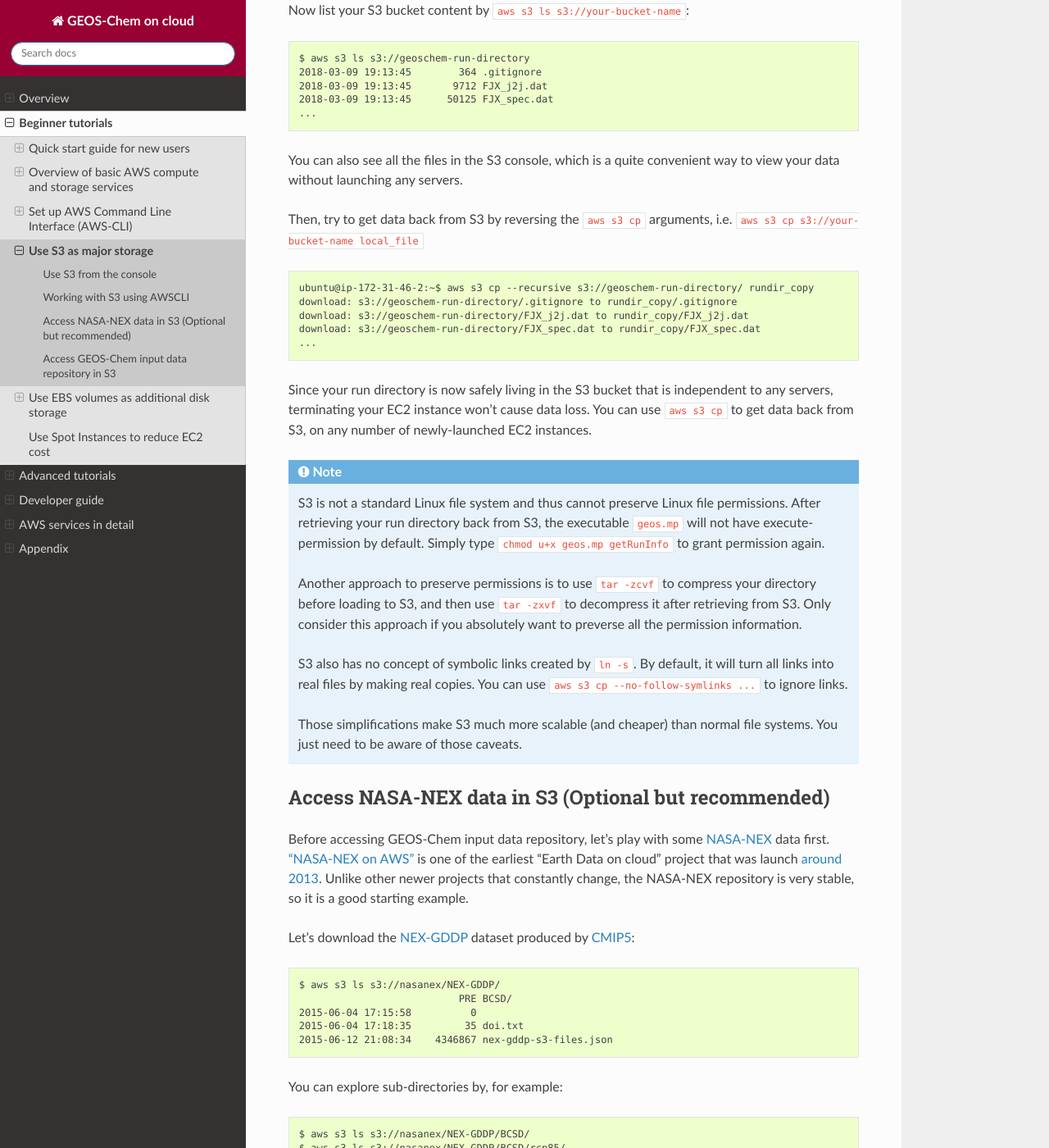
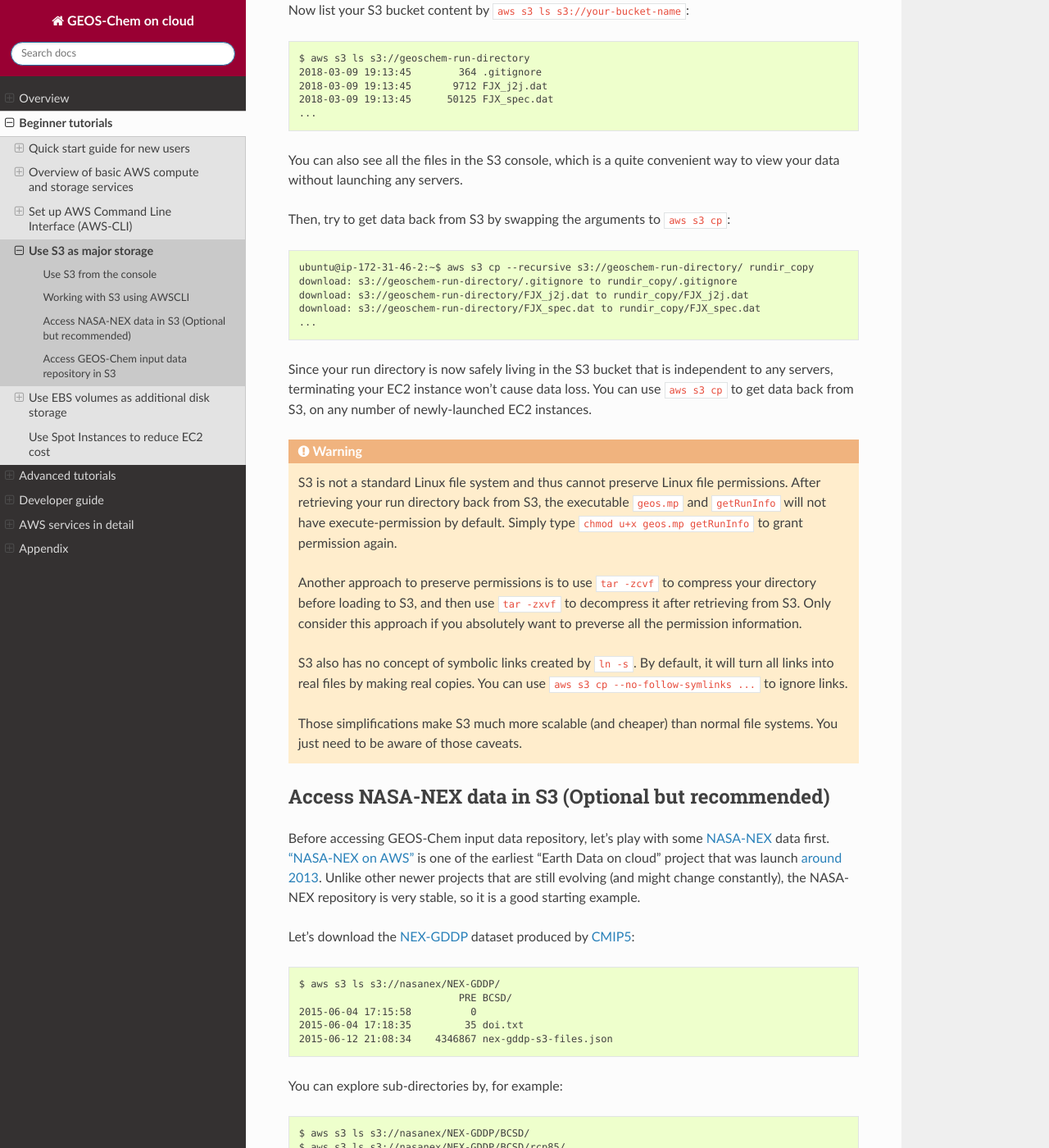
Before and after one commit to geoschem/geos-chem-cloud, a Sphinx documentation site: the page built from doc/source/chapter02_beginner-tutorial/use-s3.rst, in a window 1280 px wide and 1400 px high, scrolled down 1741 px. Shown: the whole window at 82% size. Built offline with Sphinx 7.4.7 and the Read the Docs theme 2.0.0, drawn with Linux system fonts in a browser that asks for light colours; some of the changed text lies outside the part shown.

Commit message:
Minor fix to S3 tutorial

```diff
--- a/doc/source/chapter02_beginner-tutorial/awscli-config.rst
+++ b/doc/source/chapter02_beginner-tutorial/awscli-config.rst
@@ -68,6 +68,8 @@ Then your new key will appear in the console. Here you can only see the "Access
 
 Keep your Key File in a safe place. Now we can answer ``aws configure`` questions.
 
+.. _awscli_configure-label:
+
 Finish AWSCLI configuration
 ---------------------------
 
--- a/doc/source/chapter02_beginner-tutorial/use-s3.rst
+++ b/doc/source/chapter02_beginner-tutorial/use-s3.rst
@@ -20,7 +20,7 @@ The S3 console is convenient for viewing files, but most of time you will use AW
 Working with S3 using AWSCLI
 ----------------------------
 
-On an EC2 instance launched from the GEOSChem tutorial AMI, configure AWSCLI by ``aws configure`` as in the previous chapter and make sure ``aws s3 ls`` can run without error.
+On an EC2 instance launched from the GEOSChem tutorial AMI, configure AWSCLI by ``aws configure`` as in the :ref:`previous chapter <awscli_configure-label>` and make sure ``aws s3 ls`` can run without error.
 
 Now, say you've made some changes to the ``geosfp_4x5_standard/`` run directory, such as tweaking model configurations in ``input.geos`` or running simulations to produce new diagnostics files. You want to keep those changes after you terminate the server, so you can retrieve them when you continue the work next time.
 
@@ -57,7 +57,7 @@ Now list your S3 bucket content by ``aws s3 ls s3://your-bucket-name``::
 
 You can also see all the files in the S3 console, which is a quite convenient way to view your data without launching any servers.
 
-Then, try to get data back from S3 by reversing the ``aws s3 cp`` arguments, i.e. ``aws s3 cp s3://your-bucket-name local_file`` ::
+Then, try to get data back from S3 by swapping the arguments to ``aws s3 cp``::
 
   ubuntu@ip-172-31-46-2:~$ aws s3 cp --recursive s3://geoschem-run-directory/ rundir_copy
   download: s3://geoschem-run-directory/.gitignore to rundir_copy/.gitignore
@@ -67,8 +67,8 @@ Then, try to get data back from S3 by reversing the ``aws s3 cp`` arguments, i.e
 
 Since your run directory is now safely living in the S3 bucket that is independent to any servers, terminating your EC2 instance won't cause data loss. You can use ``aws s3 cp`` to get data back from S3, on any number of newly-launched EC2 instances.
 
-.. note::
-  S3 is not a standard Linux file system and thus cannot preserve Linux file permissions. After retrieving your run directory back from S3, the executable ``geos.mp`` will not have execute-permission by default.
+.. warning::
+  S3 is not a standard Linux file system and thus cannot preserve Linux file permissions. After retrieving your run directory back from S3, the executable ``geos.mp`` and ``getRunInfo`` will not have execute-permission by default.
   Simply type ``chmod u+x geos.mp getRunInfo`` to grant permission again.
 
   Another approach to preserve permissions is to use ``tar -zcvf`` to compress your directory before loading to S3, and then use ``tar -zxvf`` to decompress it after retrieving from S3. Only consider this approach if you absolutely want to preverse all the permission information.
@@ -80,7 +80,7 @@ Since your run directory is now safely living in the S3 bucket that is independe
 Access NASA-NEX data in S3 (Optional but recommended)
 -----------------------------------------------------
 
-Before accessing GEOS-Chem input data repository, let's play with some `NASA-NEX <https://nex.nasa.gov/nex/>`_ data first. `"NASA-NEX on AWS" <https://aws.amazon.com/public-datasets/nasa-nex/>`_ is one of the earliest "Earth Data on cloud" project that was launch `around 2013 <https://aws.amazon.com/blogs/aws/process-earth-science-data-on-aws-with-nasa-nex/>`_. Unlike other newer projects that constantly change, the NASA-NEX repository is very stable, so it is a good starting example.
+Before accessing GEOS-Chem input data repository, let's play with some `NASA-NEX <https://nex.nasa.gov/nex/>`_ data first. `"NASA-NEX on AWS" <https://aws.amazon.com/public-datasets/nasa-nex/>`_ is one of the earliest "Earth Data on cloud" project that was launch `around 2013 <https://aws.amazon.com/blogs/aws/process-earth-science-data-on-aws-with-nasa-nex/>`_. Unlike other newer projects that are still evolving (and might change constantly), the NASA-NEX repository is very stable, so it is a good starting example.
 
 Let's download the `NEX-GDDP <https://cds.nccs.nasa.gov/nex-gddp/>`_ dataset produced by `CMIP5 <https://cmip.llnl.gov/cmip5/>`_::
 
@@ -112,7 +112,7 @@ Or just get down to one of the the lowest level folders ::
   Total Objects: 3986
      Total Size: 1.4 TiB
 
-The ``--summarize --human-readable`` options print total size in human-readable formats (like the normal Linux command ``du -sh``) As you see, that subfolder has 1.4 TB of data. Just get one file to play with::
+The ``--summarize --human-readable`` options print the total size in human-readable formats (like the normal Linux command ``du -sh``) As you see, that subfolder has 1.4 TB of data. Just get one file to play with::
 
   $ aws s3 cp s3://nasanex/NEX-GDDP/BCSD/rcp85/day/atmos/tasmax/r1i1p1/v1.0/tasmax_day_BCSD_rcp85_r1i1p1_inmcm4_2100.nc ./
   download: s3://nasanex/NEX-GDDP/BCSD/rcp85/day/atmos/tasmax/r1i1p1/v1.0/tasmax_day_BCSD_rcp85_r1i1p1_inmcm4_2100.nc to ./tasmax_day_BCSD_rcp85_r1i1p1_inmcm4_2100.nc
@@ -169,4 +169,4 @@ Access GEOS-Chem input data repository in S3
 
 GEOS-Chem input data bucket uses `requester-pay mode <https://docs.aws.amazon.com/AmazonS3/latest/dev/RequesterPaysBuckets.html>`_. Transfering data from S3 to EC2 (in the same region) has no cost. But you do need to pay for the egress fee it you download data to local machines.
 
-The tutorial AMI only has 1-month GEOS-FP metfield. You can get metfields over any periods from the S3 bucket.
+The tutorial AMI only has 1-month GEOS-FP metfield. You can get other metfields from that S3 bucket, to support simulations wtih any configurations.
```
